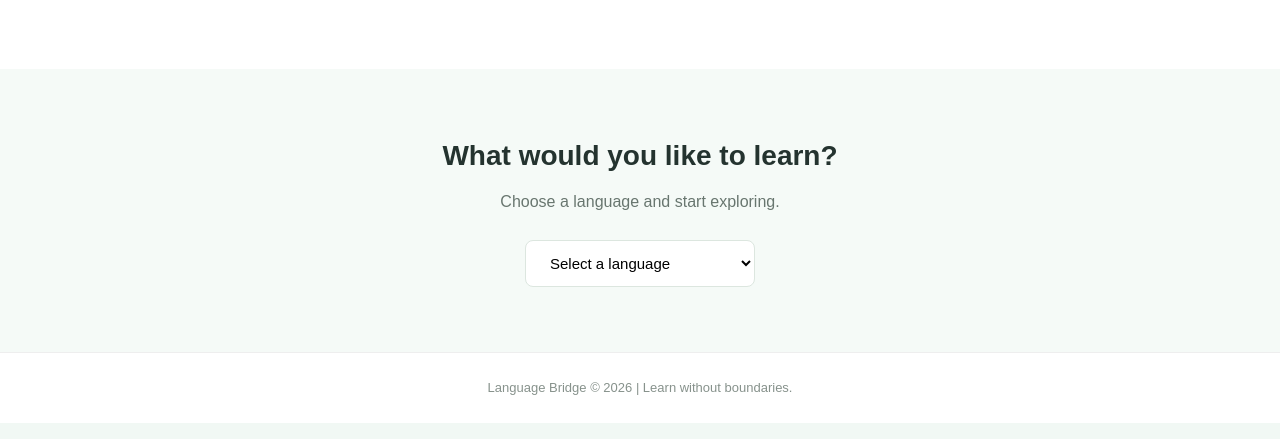
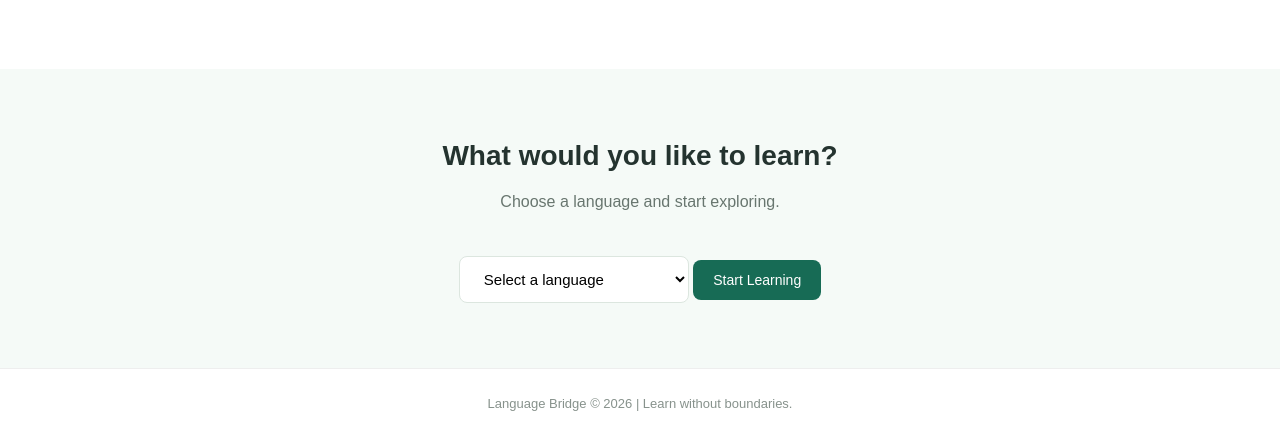
Before and after one commit to mengyunzinha15/final_project, a Flask app: page / in a window 1280 px wide. Shown: the part 1021-1460 px from the top of the page. Run offline with Flask 3, Linux system fonts and the light colour scheme.

Commit message:
receving information abt the language

```diff
--- a/app.py
+++ b/app.py
@@ -1,5 +1,5 @@
 
-from flask import Flask, render_template
+from flask import Flask, render_template, request
 
 app = Flask(__name__)
 
@@ -7,6 +7,11 @@ app = Flask(__name__)
 def home():
     return render_template("index.html")
 
+@app.route("/learn", methods=["POST"])
+def learn():
+    language = request.form.get("language")
+
+    return f"You selected: {language.title()}"
 
 if __name__ == "__main__":
     app.run(debug=True)
--- a/templates/index.html
+++ b/templates/index.html
@@ -124,13 +124,17 @@
 
 
         <!-- Language Selection -->
-        <section class="language-section">
+
+<section class="language-section" id="language">
 
     <h2>What would you like to learn?</h2>
 
     <p>Choose a language and start exploring.</p>
 
-            <select id="language-select">
+    <form action="/learn" method="POST">
+
+        <select name="language" required>
+
             <option value="">Select a language</option>
             <option value="english">English</option>
             <option value="portuguese">Portuguese</option>
@@ -139,9 +143,17 @@
             <option value="mandarin">Mandarin Chinese</option>
             <option value="japanese">Japanese</option>
             <option value="german">German</option>
+
         </select>
 
+        <button type="submit" class="primary-button">
+            Start Learning
+        </button>
+
+    </form>
+
 </section>
+
 
     </main>
 
```
Lines whose indentation alone changed are shown as unchanged.
